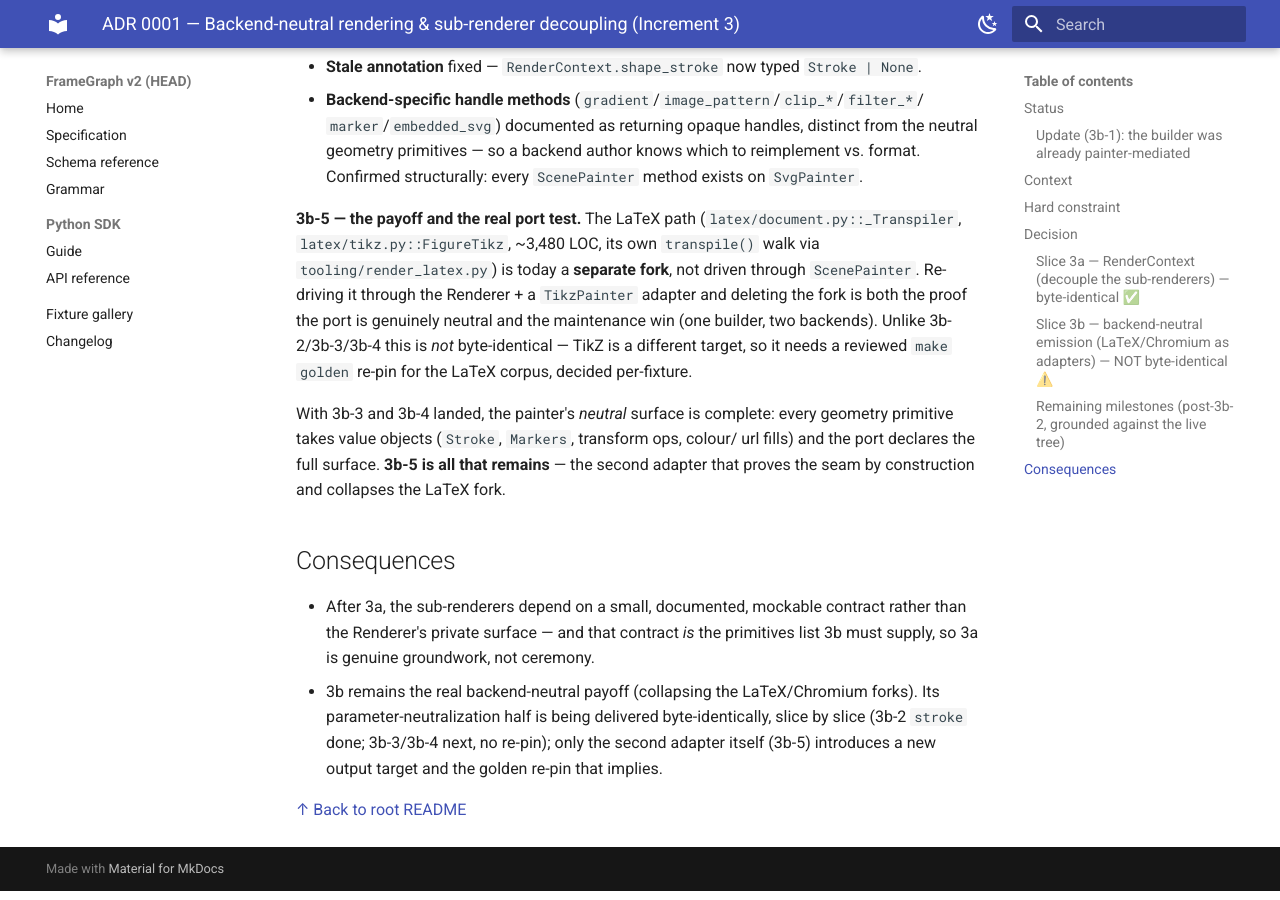
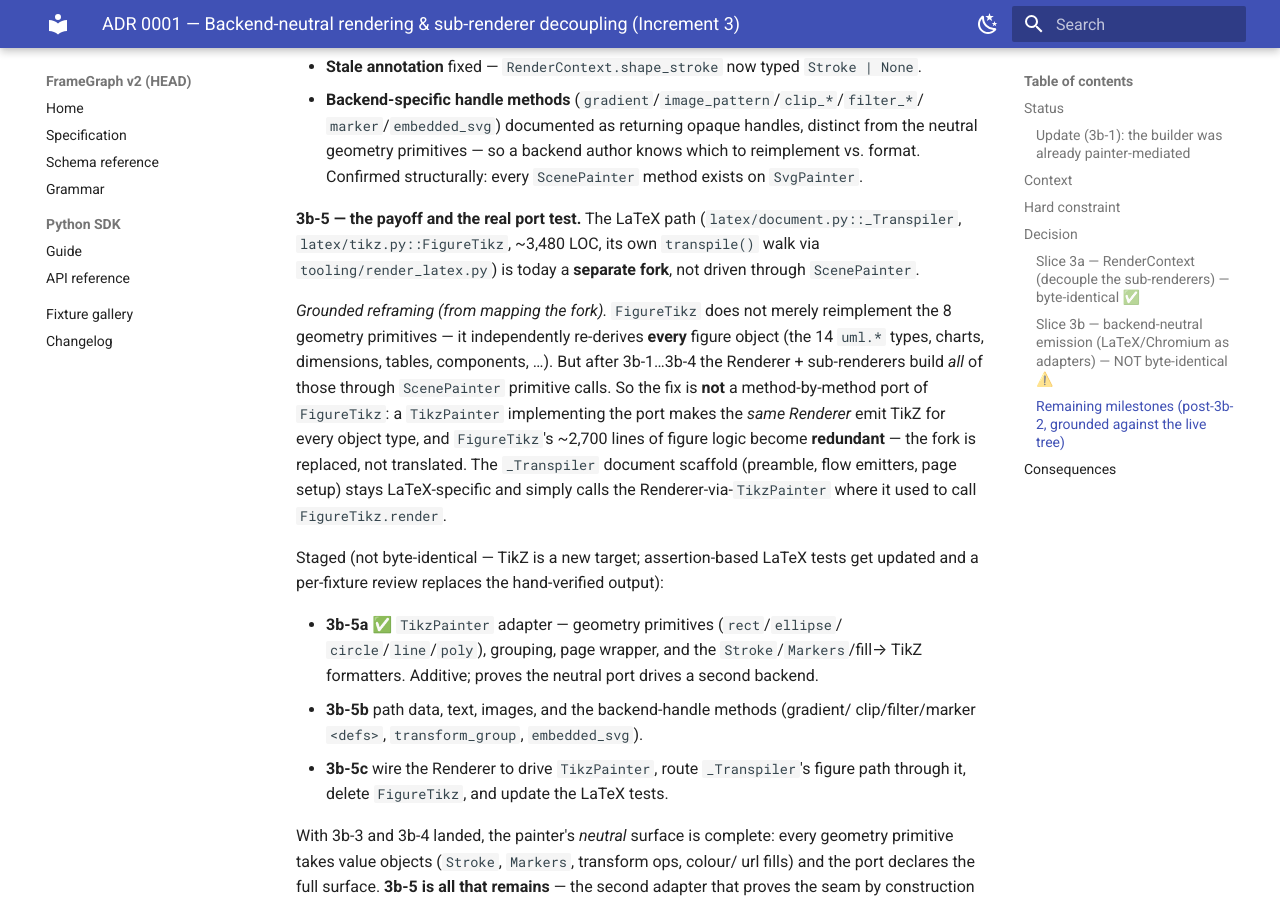
Before and after one commit to pedroanisio/frameforge, an MkDocs documentation site: the page built from docs/adr-0001-backend-neutral-rendering.md, in a window 1280 px wide and 900 px high, scrolled down 4265 px. Built offline with MkDocs 1.6.1 and Material for MkDocs 9.7.7, drawn with Linux system fonts in a browser that asks for light colours.

Commit message:
docs(adr): scope 3b-5 from the fork map; 3b-5a (TikzPainter) done
Record the grounded reframing from mapping latex/: FigureTikz independently
re-derives every figure object (uml/charts/dimension/…), but the Renderer now
builds all of those via ScenePainter primitives — so a TikzPainter replaces the
fork wholesale rather than porting it method-by-method. Stage 3b-5 as 5a (adapter
geometry core, done) / 5b (path/text/image + handle methods) / 5c (wire + delete
FigureTikz + update LaTeX tests).

Co-Authored-By: Claude Opus 4.8 <noreply@anthropic.com>
Claude-Session: https://claude.ai/code/session_01JYREyyepwLWY1VGgLMfiTM

```diff
--- a/docs/adr-0001-backend-neutral-rendering.md
+++ b/docs/adr-0001-backend-neutral-rendering.md
@@ -185,11 +185,29 @@ residual `extra=` (one inert `fill="none"` on UML lines).
 **3b-5 — the payoff and the real port test.** The LaTeX path
 (`latex/document.py::_Transpiler`, `latex/tikz.py::FigureTikz`, ~3,480 LOC, its own
 `transpile()` walk via `tooling/render_latex.py`) is today a **separate fork**, not
-driven through `ScenePainter`. Re-driving it through the Renderer + a `TikzPainter`
-adapter and deleting the fork is both the proof the port is genuinely neutral and
-the maintenance win (one builder, two backends). Unlike 3b-2/3b-3/3b-4 this is *not*
-byte-identical — TikZ is a different target, so it needs a reviewed `make golden`
-re-pin for the LaTeX corpus, decided per-fixture.
+driven through `ScenePainter`.
+
+*Grounded reframing (from mapping the fork).* `FigureTikz` does not merely
+reimplement the 8 geometry primitives — it independently re-derives **every**
+figure object (the 14 `uml.*` types, charts, dimensions, tables, components, …).
+But after 3b-1…3b-4 the Renderer + sub-renderers build *all* of those through
+`ScenePainter` primitive calls. So the fix is **not** a method-by-method port of
+`FigureTikz`: a `TikzPainter` implementing the port makes the *same Renderer* emit
+TikZ for every object type, and `FigureTikz`'s ~2,700 lines of figure logic become
+**redundant** — the fork is replaced, not translated. The `_Transpiler` document
+scaffold (preamble, flow emitters, page setup) stays LaTeX-specific and simply
+calls the Renderer-via-`TikzPainter` where it used to call `FigureTikz.render`.
+
+Staged (not byte-identical — TikZ is a new target; assertion-based LaTeX tests get
+updated and a per-fixture review replaces the hand-verified output):
+
+- **3b-5a** ✅ `TikzPainter` adapter — geometry primitives (`rect`/`ellipse`/
+  `circle`/`line`/`poly`), grouping, page wrapper, and the `Stroke`/`Markers`/fill→
+  TikZ formatters. Additive; proves the neutral port drives a second backend.
+- **3b-5b** path data, text, images, and the backend-handle methods (gradient/
+  clip/filter/marker `<defs>`, `transform_group`, `embedded_svg`).
+- **3b-5c** wire the Renderer to drive `TikzPainter`, route `_Transpiler`'s figure
+  path through it, delete `FigureTikz`, and update the LaTeX tests.
 
 With 3b-3 and 3b-4 landed, the painter's *neutral* surface is complete: every
 geometry primitive takes value objects (`Stroke`, `Markers`, transform ops, colour/
```
Also changed, not shown: other parts of docs/adr-0001-backend-neutral-rendering.md (+1 -1 lines).
